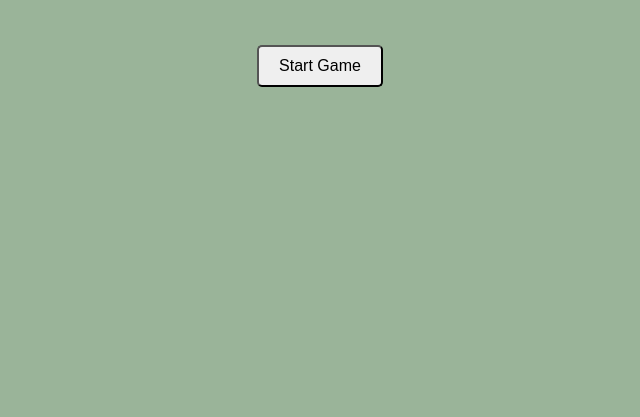
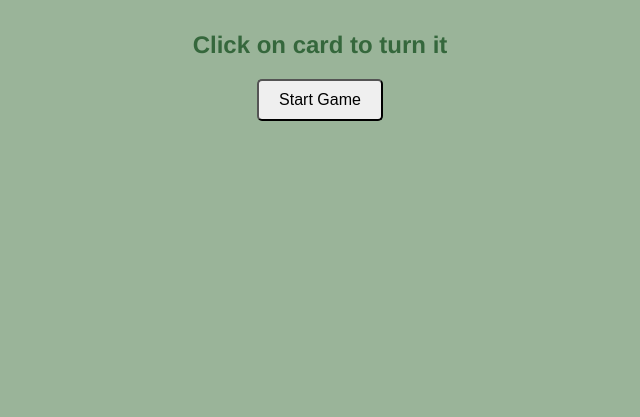
Before and after one commit to YawoSadji/CardMatchingGame, a plain HTML site: page index.html in a window 1280 px wide. Shown: the part 383-800 px from the top of the page, without its empty margins (320-960 px from the left). Drawn offline with nearby package versions, Linux system fonts and the light colour scheme.

Commit message:
add click on card to turn it

```diff
--- a/index.html
+++ b/index.html
@@ -10,6 +10,7 @@
   <h1>Card Matching Game</h1>
   <div id="gameContainer"></div>
   <div id="message"></div>
+  <h2>Click on card to turn it</h2>
   <button id="startButton">Start Game</button>
   <script src="https://code.jquery.com/jquery-3.6.0.min.js"></script>
   <script src="cardgamescript.js"></script>
```
